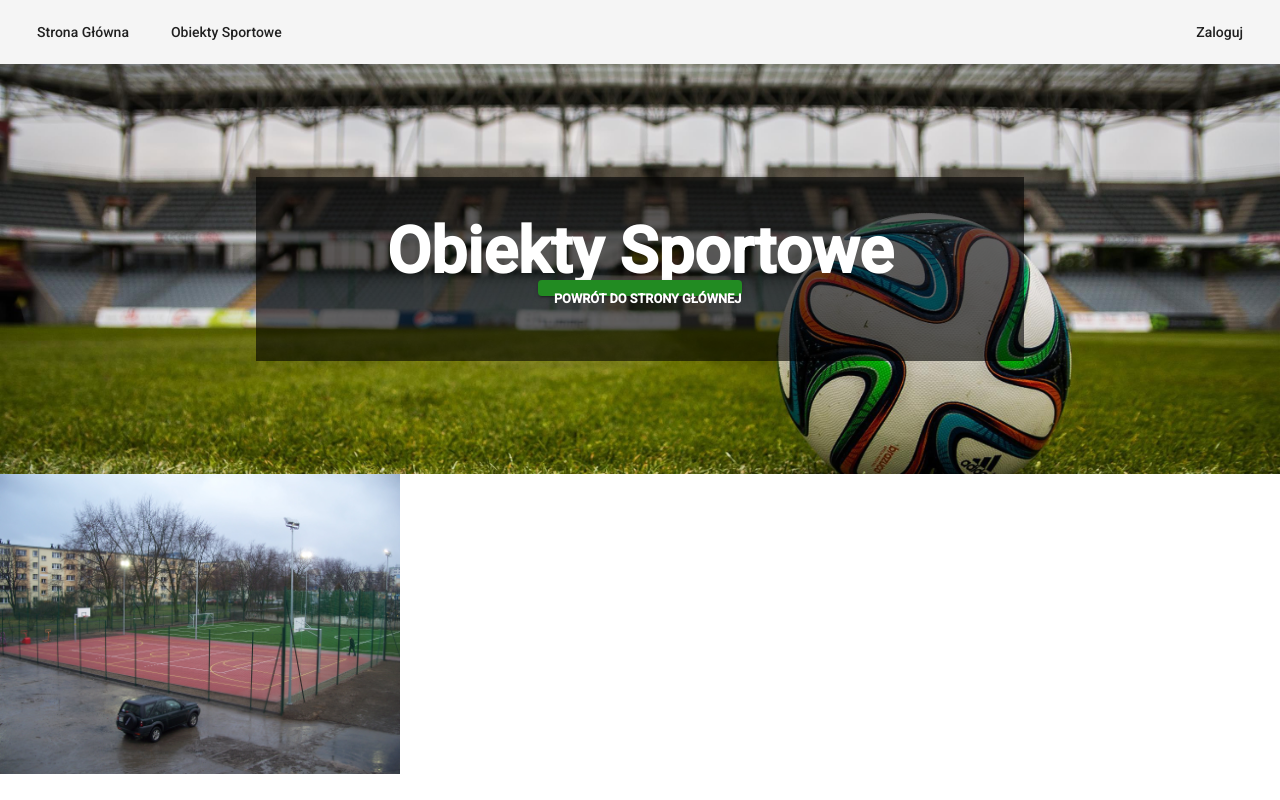
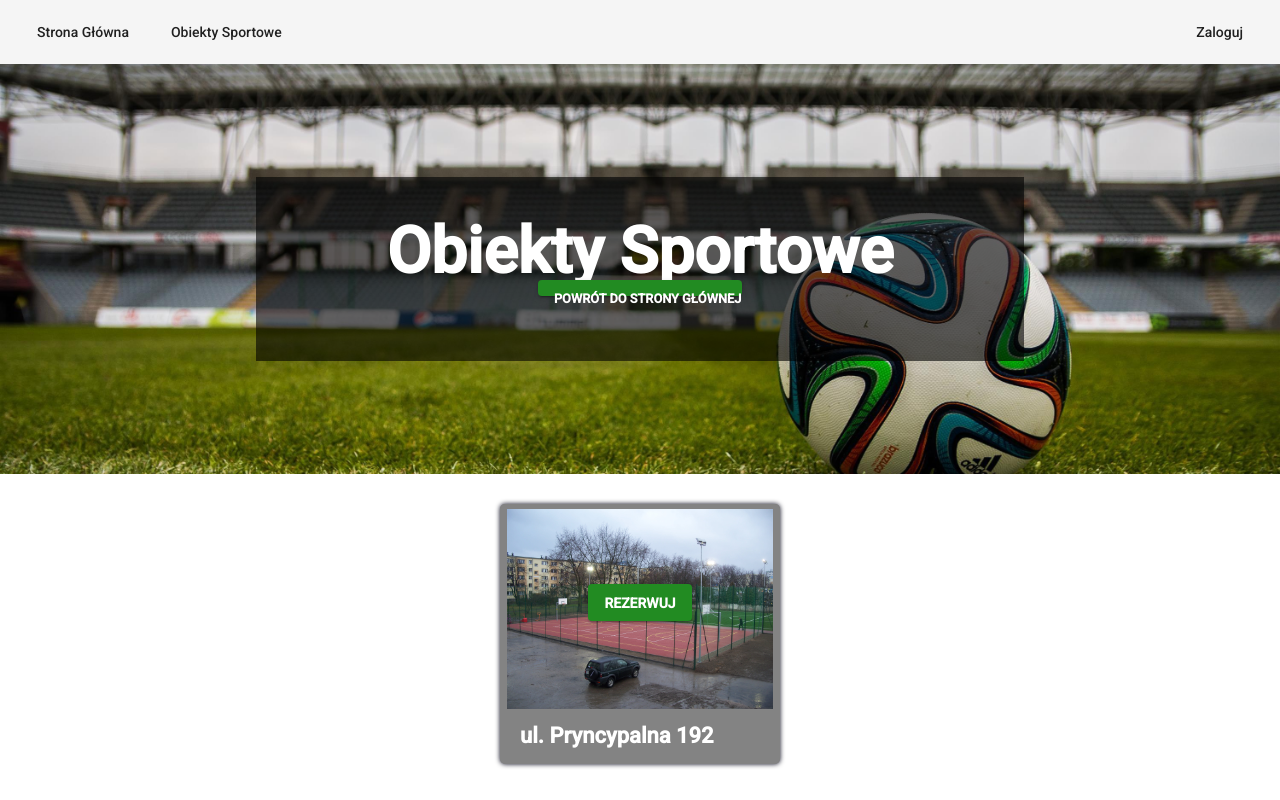
Before and after one commit to BartZaw00/Sport-Facility-Reservation-App, an Angular app: page /sports-facilities in a window 1280 px wide. Built offline with nearby package versions, Linux system fonts and the light colour scheme.

Commit message:
06-09-22

```diff
--- a/src/app/home/home.component.css
+++ b/src/app/home/home.component.css
@@ -30,10 +30,14 @@ body{    overflow: hidden;}
     }
 
  }
- #reservation_button{
+ #reservation_home_button{
     background-color: forestgreen;
     color: white;
     width: 25%;
     height: 25%;
     font-size: 30%;
  }
+ #reservation_home_button:hover{
+    background-color: white;
+    color: black;
+ }
--- a/src/app/home/home.component.html
+++ b/src/app/home/home.component.html
@@ -1,7 +1,7 @@
 <div class="container">
     <div class="middle-container">
     <b>Obiekty Sportowe</b>
-    <button mat-raised-button id="reservation_button" routerLink="/sports-facilities">
+    <button mat-raised-button id="reservation_home_button" routerLink="/sports-facilities">
         <b>REZERWUJ</b>
     </button>
     </div>
--- a/src/app/login/login.component.css
+++ b/src/app/login/login.component.css
@@ -38,6 +38,10 @@ body{    overflow: hidden;}
     font-size: clamp(5px,1vw,25px);
 
  }
+ #login_button:hover{
+   background-color: white;
+   color: black;
+}
  .login_information{
     font-size: clamp(20px,2vw,80px);
  }
--- a/src/app/sign-up/sign-up.component.css
+++ b/src/app/sign-up/sign-up.component.css
@@ -38,6 +38,10 @@ body{    overflow: hidden;}
     font-size: clamp(5px,1vw,25px);
 
  }
+ #login_button:hover{
+   background-color: white;
+   color: black;
+}
  .login_information{
     font-size: clamp(20px,2vw,80px);
  }
--- a/src/app/sport-facility-card/sport-facility-card.component.css
+++ b/src/app/sport-facility-card/sport-facility-card.component.css
@@ -1,8 +1,54 @@
+.sport-facility-card{
+   width: 280px;
+   margin:10px;
+   height: 260px;
+   overflow: hidden;
+   border-radius: 5px;
+   background-color: rgb(131, 131, 131);
+   transition-duration: 0.3s;
+   cursor: pointer;
+   box-shadow: 0 0 5px rgb(0,0,20);
+}
+.sport-facility-card:hover{
+   transform: translateY(-3px);
+}
 .sport-facility-card-container{
-   max-width: 400px;
-   max-height: 250px;
+   background-color: rgb(131, 131, 131);
+   position: relative;
+   height:172px;
+   color: white;
+   text-align: center;
 }
-img{
-    max-width: 100%;
-   max-height: 100%;
+.sport-facility-thumbnail{
+   position: absolute;
+   top: 5px;
+   left: 0;
+   right: 0;
+   margin: 0 auto;
+   height: 200px;
 }
+.sport-facility-description{
+   padding:20px;
+   display: flex;
+   flex-direction: column;
+   justify-content: flex-end;
+   height: 70px;
+}
+.sport-facility-name{
+   color:white;
+   font-weight: 700;
+   font-size: 22px;
+   margin-bottom: 20px;
+   white-space: nowrap;
+   text-overflow: ellipsis;
+}
+#reservation_button{
+   background-color: forestgreen;
+   color: white;
+   margin-top: 80px;
+}
+#reservation_button:hover{
+   background-color: white;
+   color: black;
+   margin-top: 80px;
+}
--- a/src/app/sport-facility-card/sport-facility-card.component.html
+++ b/src/app/sport-facility-card/sport-facility-card.component.html
@@ -1,3 +1,10 @@
-<div class="sport-facility-card-container">
-    <img src="../../assets/orlik41lodz.jpg">
+<div class="sport-facility-card">
+    <div class="sport-facility-card-container"> <img src="../../assets/orlik41lodz.jpg" alt="thumbnail"
+            class="sport-facility-thumbnail"> <button mat-raised-button id="reservation_button" routerLink="/sport-facility">
+            <b>REZERWUJ</b>
+        </button>
+    </div>
+    <div class="sport-facility-description">
+        <p class="sport-facility-name">ul. Pryncypalna 192</p>
+    </div>
 </div>
--- a/src/app/sports-facilities/sports-facilities.component.css
+++ b/src/app/sports-facilities/sports-facilities.component.css
@@ -38,3 +38,14 @@ body{    overflow: hidden;}
     height: 30%;
     font-size: 20%;
  }
+ #home_button:hover{
+    background-color: white;
+    color: black;
+ }
+.sports-facilities-container{
+    display: flex;
+    flex-wrap:wrap;
+    justify-content: center;
+    max-width: 1200px;
+    margin:20px auto;
+}
```
Also changed, not shown: 13 other files (tests, documents, lock files or other folders).
